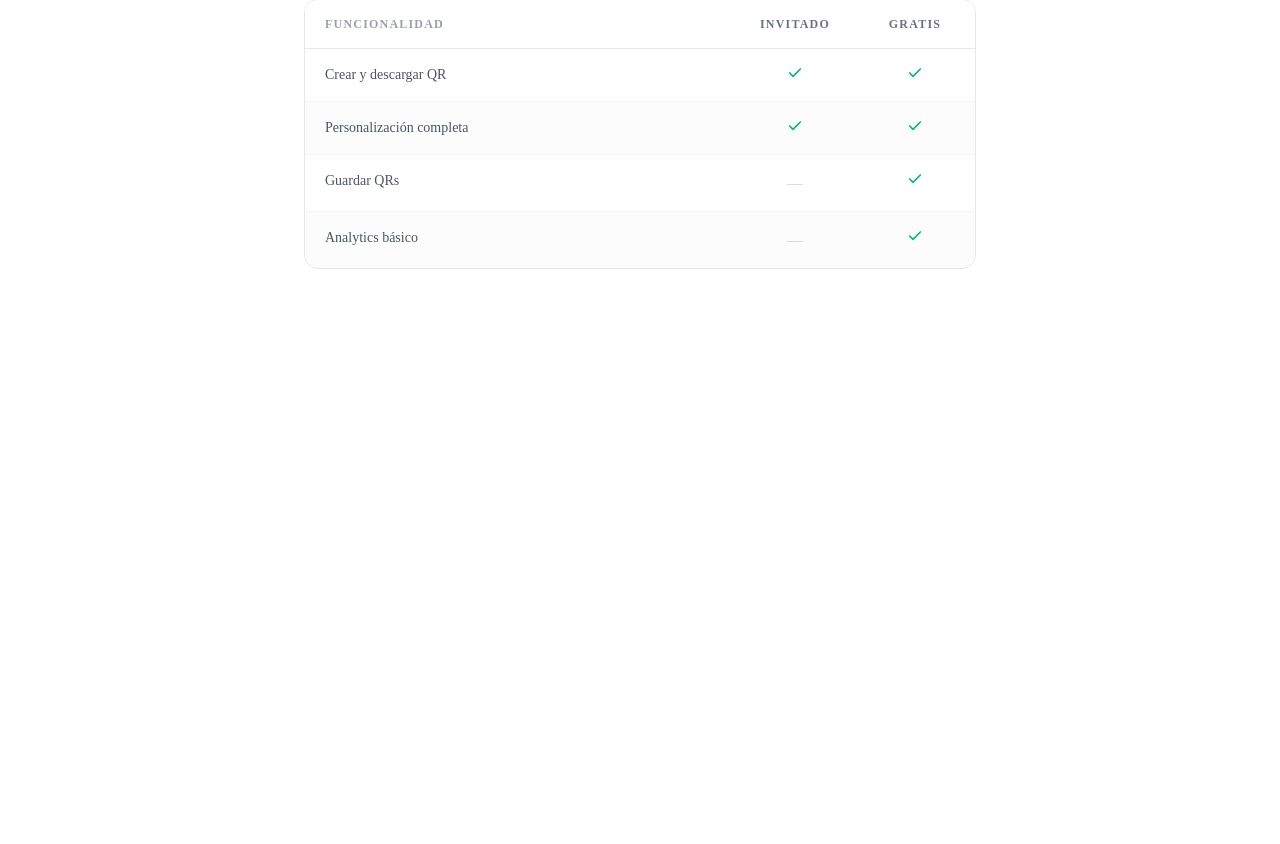
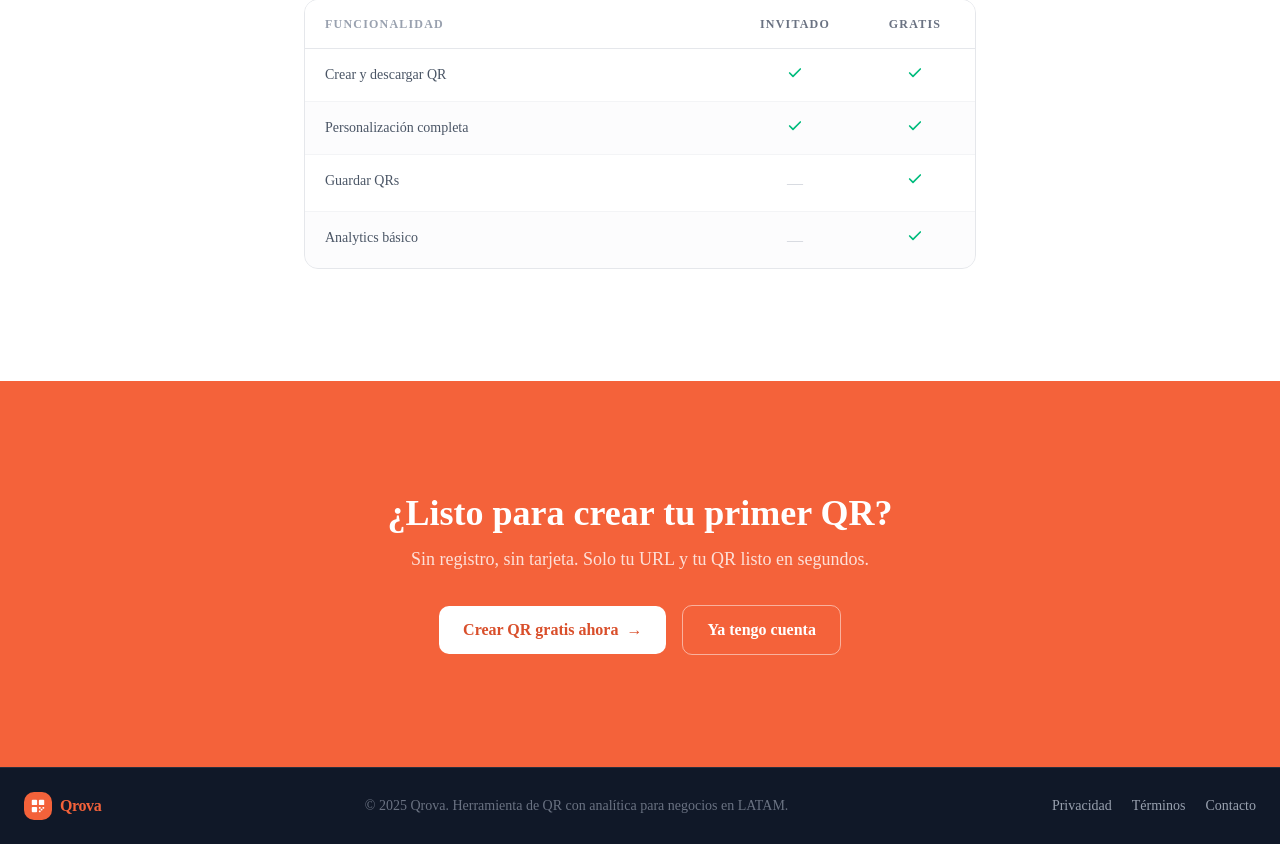
Before and after one commit to lfhernandez03/Qrova-app, a Next.js app in the folder qrova-app/: page / in a window 1280 px wide. Shown: the part 2078-2922 px from the top of the page. Before the commit the page ends 2459 px from the top, so only its background shows below. Built offline with nearby package versions, Linux system fonts and the light colour scheme.

Commit message:
feat: implements CTA and Footer

```diff
--- a/qrova-app/src/app/(marketing)/page.tsx
+++ b/qrova-app/src/app/(marketing)/page.tsx
@@ -1,19 +1,25 @@
 import Navbar from "@/components/ui/navbar";
 import ComparisonSection from "@/features/welcome/components/ComparisonSection";
+import CTASection from "@/features/welcome/components/CTASection";
 import FeaturesSection from "@/features/welcome/components/FeaturesSection";
+import Footer from "@/features/welcome/components/Footer";
 import HeroSection from "@/features/welcome/components/HeroSection";
 import HowItWorksSection from "@/features/welcome/components/HowItWorksSection";
 import SocialProofBar from "@/features/welcome/components/SocialProofBar";
 
 export default async function HomePage() {
   return (
+    <>
+      <Navbar />
       <main>
-      <Navbar />
         <HeroSection />
         <SocialProofBar />
         <FeaturesSection />
         <HowItWorksSection />
         <ComparisonSection />
+        <CTASection />
       </main>
+      <Footer />
+    </>
   );
 }
--- /dev/null
+++ b/qrova-app/src/features/welcome/components/CTASection.tsx
@@ -0,0 +1,33 @@
+import Link from "next/link";
+
+const CTASection = () => (
+  <section className="bg-coral-400 py-20 lg:py-28">
+    <div className="max-w-7xl mx-auto px-6 flex flex-col items-center gap-8 text-center">
+      <div className="flex flex-col gap-3">
+        <h2 className="text-4xl font-bold text-white">
+          ¿Listo para crear tu primer QR?
+        </h2>
+        <p className="text-white/80 text-lg">
+          Sin registro, sin tarjeta. Solo tu URL y tu QR listo en segundos.
+        </p>
+      </div>
+
+      <div className="flex items-center gap-4 flex-wrap justify-center">
+        <Link
+          href="/sign-up"
+          className="inline-flex items-center gap-2 bg-white text-coral-500 font-semibold py-3 px-6 rounded-lg hover:bg-coral-50 transition-colors"
+        >
+          Crear QR gratis ahora <span aria-hidden>→</span>
+        </Link>
+        <Link
+          href="/sign-in"
+          className="inline-flex items-center gap-2 border border-white/50 text-white font-semibold py-3 px-6 rounded-lg hover:bg-white/10 transition-colors"
+        >
+          Ya tengo cuenta
+        </Link>
+      </div>
+    </div>
+  </section>
+);
+
+export default CTASection;
--- /dev/null
+++ b/qrova-app/src/features/welcome/components/Footer.tsx
@@ -0,0 +1,52 @@
+import Link from "next/link";
+
+const Logo = () => (
+  <Link href="/" className="flex items-center gap-2">
+    <div className="size-7 rounded-lg bg-coral-400 flex items-center justify-center shrink-0">
+      <svg width="16" height="16" viewBox="0 0 18 18" fill="none" aria-hidden>
+        <rect x="2" y="2" width="6" height="6" rx="1" fill="white" />
+        <rect x="10" y="2" width="6" height="6" rx="1" fill="white" />
+        <rect x="2" y="10" width="6" height="6" rx="1" fill="white" />
+        <rect x="12" y="12" width="2" height="2" rx="0.5" fill="white" />
+        <rect x="10" y="10" width="2" height="2" rx="0.5" fill="white" />
+        <rect x="14" y="10" width="2" height="2" rx="0.5" fill="white" />
+        <rect x="10" y="14" width="2" height="2" rx="0.5" fill="white" />
+      </svg>
+    </div>
+    <span className="text-coral-400 font-semibold text-base tracking-tight">
+      Qrova
+    </span>
+  </Link>
+);
+
+const LINKS = [
+  { label: "Privacidad", href: "/privacidad" },
+  { label: "Términos",   href: "/terminos" },
+  { label: "Contacto",   href: "/contacto" },
+] as const;
+
+const Footer = () => (
+  <footer className="bg-gray-900 border-t border-white/10">
+    <div className="max-w-7xl mx-auto px-6 py-6 flex flex-col sm:flex-row items-center justify-between gap-4">
+      <Logo />
+
+      <p className="text-gray-500 text-sm text-center">
+        © 2025 Qrova. Herramienta de QR con analítica para negocios en LATAM.
+      </p>
+
+      <nav className="flex items-center gap-5">
+        {LINKS.map(({ label, href }) => (
+          <Link
+            key={label}
+            href={href}
+            className="text-sm text-gray-400 hover:text-white transition-colors"
+          >
+            {label}
+          </Link>
+        ))}
+      </nav>
+    </div>
+  </footer>
+);
+
+export default Footer;
```
Lines whose indentation alone changed are shown as unchanged.
